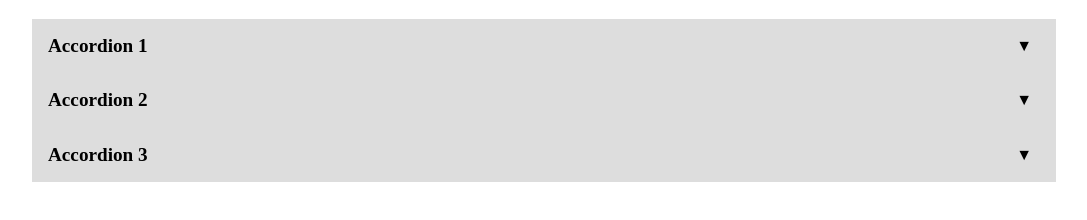
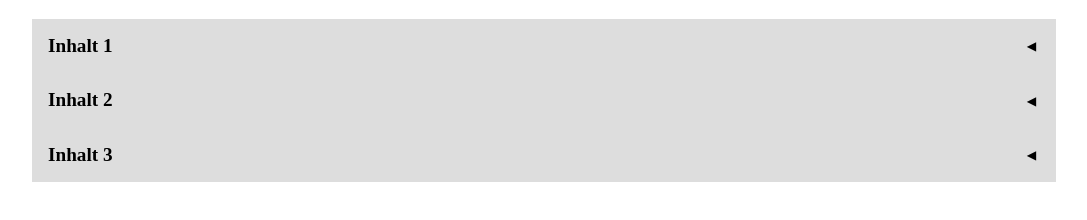
Before and after one commit to retoinniger/accessible_accordion, a plain HTML site: page index.html in a window 1280 px wide. Shown: the part 72-292 px from the top of the page, without its empty margins (96-1183 px from the left). Drawn offline with Linux system fonts and the light colour scheme.

Commit message:
remove failers

```diff
--- a/css/styles.css
+++ b/css/styles.css
@@ -1,6 +1,7 @@
 /* CSS Styles */
 :focus {
-	outline: 2px dotted #000;
+  outline: inset 2px dotted #000;
+  overflow: visible;
 }
 * {
 	box-sizing: border-box;
@@ -44,10 +45,10 @@ a:active, a:visited {
 .acc-link::after {
   content: "\25BC";
   position: absolute;
-  z-index: 10;
-  top: 50%;
+  top: 30%;
   right: 1rem;
   transform: translate(-50%, -50%);
+  transform: rotateZ(90deg);
 }
 .acc-link h2 {
   margin: 0;
@@ -61,11 +62,11 @@ a:active, a:visited {
 	background: #aaa;
 }
 .acc-link.open::after {
-  ransform: rotateX(180deg);
+  transform: rotate(0deg);
 }
 
 .accordion {
 	width: 100%;
 	padding: .6rem;
-	background: linear-gradient(#fff, #bbb);
+	background: linear-gradient(#fff, #ddd);
 }
--- a/index.html
+++ b/index.html
@@ -11,22 +11,22 @@
 <div class="container">
   <h1 lang="en">Accessible Accordion</h1>
   <div class="acc-container">
-    <a href="#" id="acc-h1" class="acc-link" aria-expanded="false" aria-controls="sec1">
-      <h2>Accordion 1</h2>
+    <a href="#" class="acc-link" aria-expanded="false">
+      <h2>Inhalt 1</h2>
     </a>
-    <div class="accordion" id="sec1" aria-describedby="acc-h1">
+    <div class="accordion">
       <p>Weit hinten, hinter den Wortbergen, fern der Länder Vokalien und Konsonantien leben die Blindtexte. Abgeschieden wohnen sie in Buchstabhausen an der Küste des Semantik, eines großen Sprachozeans. Ein kleines Bächlein namens Duden fließt durch ihren Ort und versorgt sie mit den nötigen Regelialien. Es ist ein paradiesmatisches Land, in dem einem gebratene Satzteile in den Mund fliegen. Nicht einmal von der allmächtigen Interpunktion werden die Blindtexte beherrscht – ein geradezu unorthographisches Leben.</p>
     </div>
-    <a href="#" id="acc-h2" class="acc-link" aria-expanded="false" aria-controls="sec2">
-      <h2>Accordion 2</h2>
+    <a href="#" class="acc-link" aria-expanded="false">
+      <h2>Inhalt 2</h2>
     </a>
-    <div class="accordion" id="sec2" aria-describedby="acc-h2">
+    <div class="accordion">
       <p>Als es die ersten Hügel des Kursivgebirges erklommen hatte, warf es einen letzten Blick zurück auf die Skyline seiner Heimatstadt Buchstabhausen, die Headline von Alphabetdorf und die Subline seiner eigenen Straße, der Zeilengasse. Wehmütig lief ihm eine rhetorische Frage über die Wange, dann setzte es seinen Weg fort. Unterwegs traf es eine Copy. Die Copy warnte das Blindtextchen, da, wo sie herkäme wäre sie zigmal umgeschrieben worden und alles, was von ihrem Ursprung noch übrig wäre, sei das Wort "und" und das Blindtextchen solle umkehren und wieder in sein eigenes, sicheres Land zurückkehren.</p>
     </div>
-    <a href="#" id="acc-h3" class="acc-link" aria-expanded="false" aria-controls="sec1">
-      <h2>Accordion 3</h2>
+    <a href="#" class="acc-link" aria-expanded="false">
+      <h2>Inhalt 3</h2>
     </a>
-    <div class="accordion" id="sec3" aria-describedby="acc-h3">
+    <div class="accordion">
       <p>Doch alles Gutzureden konnte es nicht überzeugen und so dauerte es nicht lange, bis ihm ein paar heimtückische Werbetexter auflauerten, es mit Longe und Parole betrunken machten und es dann in ihre Agentur schleppten, wo sie es für ihre Projekte wieder und wieder mißbrauchten. Und wenn es nicht umgeschrieben wurde, dann benutzen Sie es immernoch. Weit hinten, hinter den Wortbergen, fern der Länder Vokalien und Konsonantien leben die Blindtexte. Abgeschieden wohnen sie in Buchstabhausen an der Küste des Semantik, eines großen Sprachozeans. Ein kleines Bächlein namens Duden fließt durch ihren Ort und versorgt sie mit den nötigen Regelialien. Es ist ein paradiesmatisches Land, in dem einem gebratene Satzteile in den Mund fliegen. Nicht einmal von der allmächtigen Interpunktion werden die Blindtexte beherrscht – ein geradezu unorthographisches Leben. Eines Tages aber beschloß eine kleine Zeile Blindtext, ihr Name war Lorem Ipsum, hinaus zu gehen in die weite Grammatik. Der große Oxmox riet ihr davon ab, da es dort wimmele von bösen Kommata, wilden Fragezeichen und hinterhältigen Semikoli, doch das Blindtextchen ließ sich</p>
     </div>
   </div>
```
